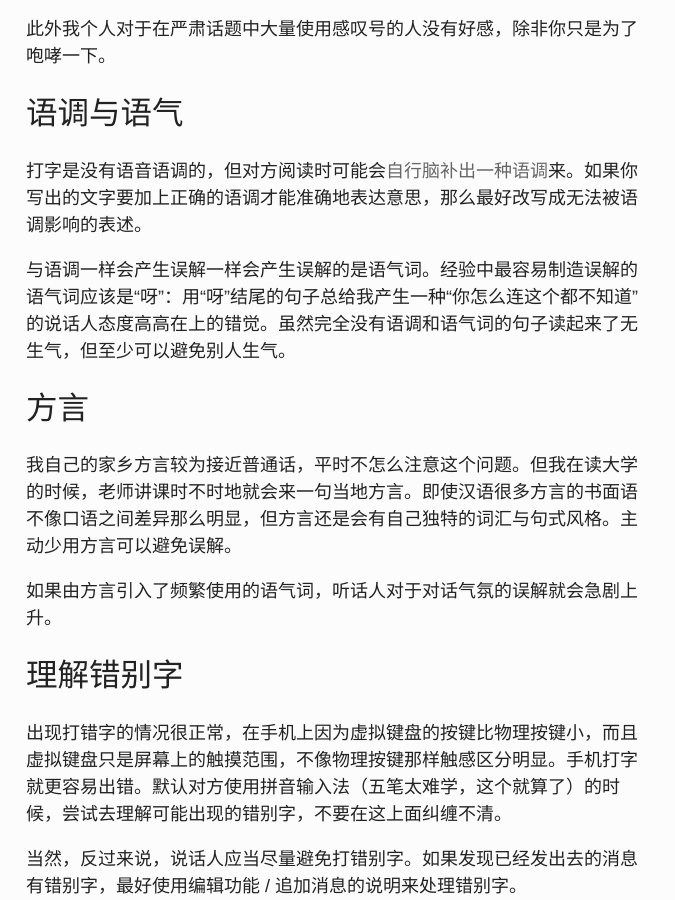
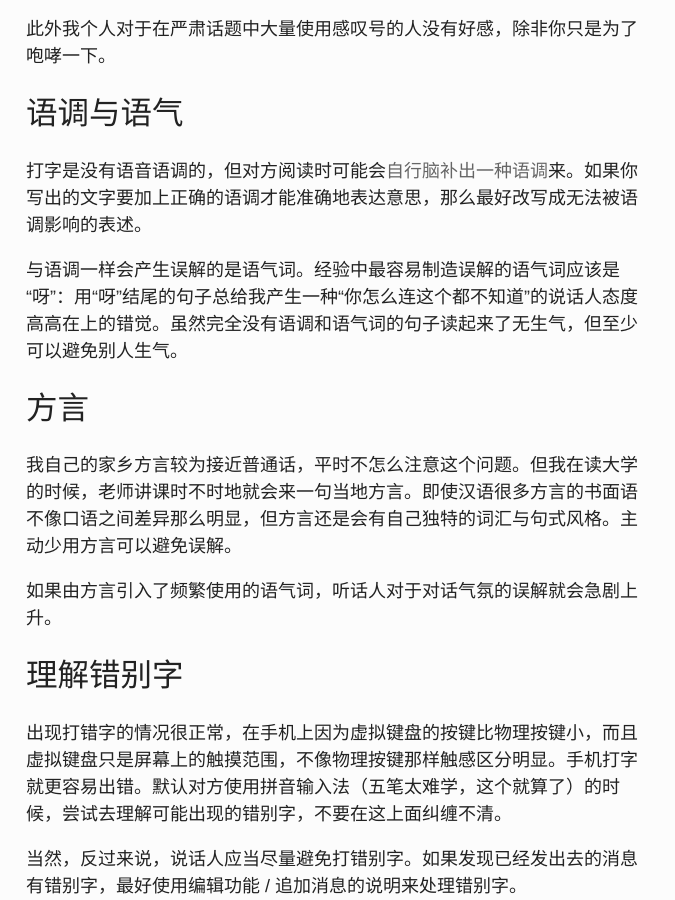
Before and after one commit to 5long/5long.github.io, a Jekyll site: the page built from _posts/2017-10-24-how-i-communicate-online.markdown, in a window 1280 px wide and 900 px high, scrolled down 1510 px. Shown: the whole window, without its empty margins (0-675 px from the left). Built offline with Jekyll 4.4.1, drawn with Linux system fonts in a browser that asks for light colours; comment, search, counter and statistics services are not loaded.

Commit message:
Fix redundant text created from syncing

```diff
--- a/_posts/2017-10-24-how-i-communicate-online.markdown
+++ b/_posts/2017-10-24-how-i-communicate-online.markdown
@@ -34,7 +34,7 @@ title: 网络沟通要术
 
 打字是没有语音语调的，但对方阅读时可能会[自行脑补出一种语调](https://www.youtube.com/watch?v=naleynXS7yo)来。如果你写出的文字要加上正确的语调才能准确地表达意思，那么最好改写成无法被语调影响的表述。
 
-与语调一样会产生误解一样会产生误解的是语气词。经验中最容易制造误解的语气词应该是“呀”：用“呀”结尾的句子总给我产生一种“你怎么连这个都不知道”的说话人态度高高在上的错觉。虽然完全没有语调和语气词的句子读起来了无生气，但至少可以避免别人生气。
+与语调一样会产生误解的是语气词。经验中最容易制造误解的语气词应该是“呀”：用“呀”结尾的句子总给我产生一种“你怎么连这个都不知道”的说话人态度高高在上的错觉。虽然完全没有语调和语气词的句子读起来了无生气，但至少可以避免别人生气。
 
 ## 方言
 
```
